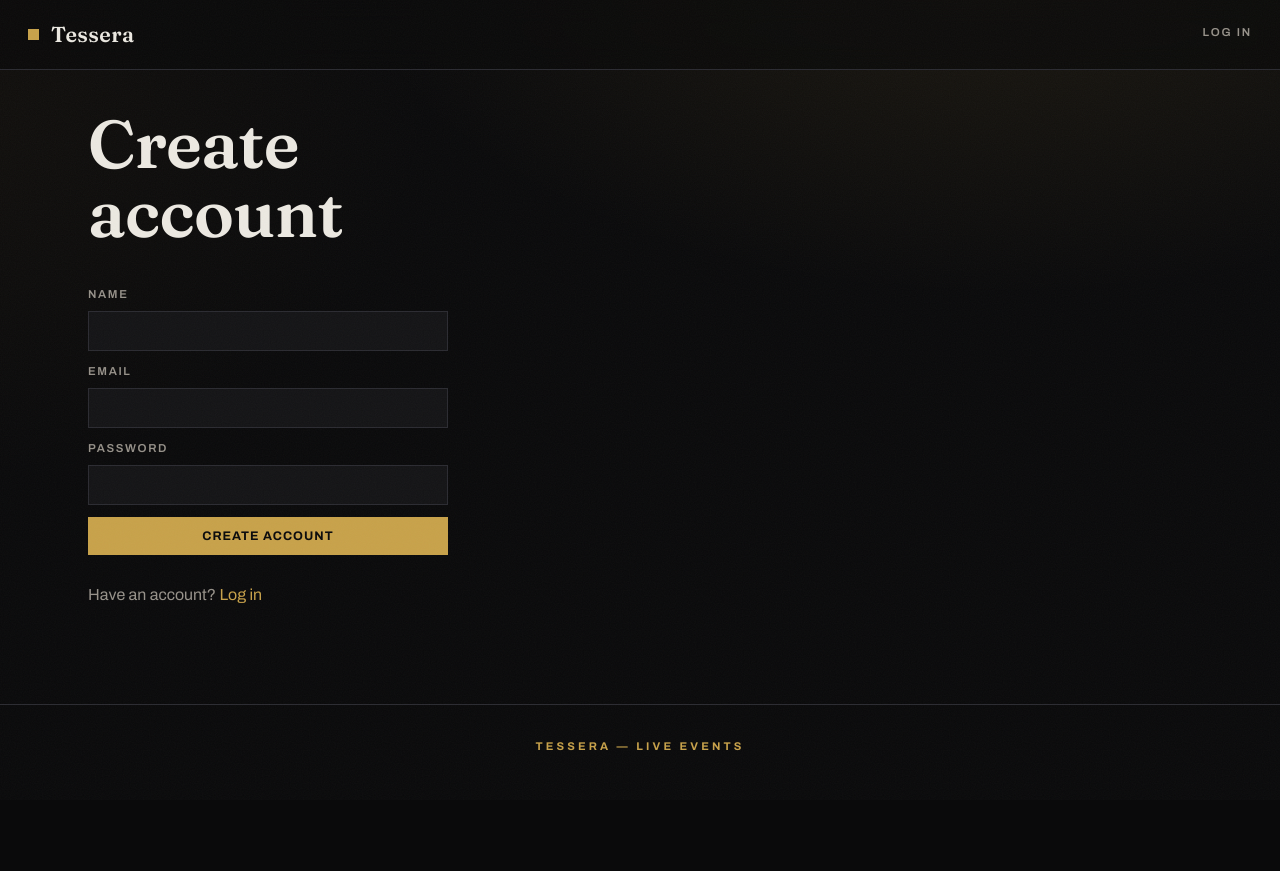
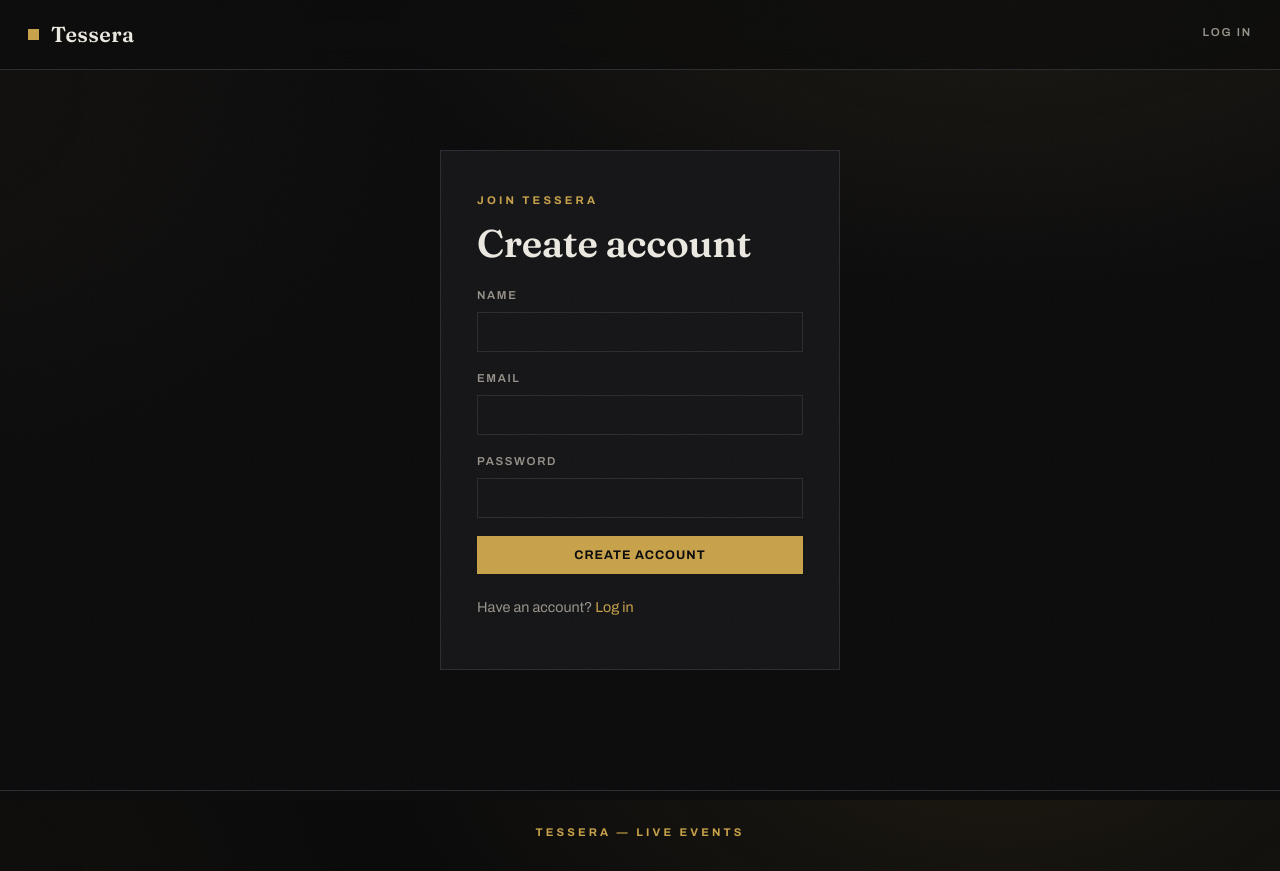
Before and after one commit to Jerry-Tekh/tessera, a React app: page /register in a window 1280 px wide. Before the commit the page ends 800 px from the top, so only its background shows below. Built offline with nearby package versions, Linux system fonts and the light colour scheme; no server answers; the HTML template or start-up script is replaced by a standard one.

Commit message:
feat(web): polished centered auth cards for login and register

```diff
--- a/src/pages/Login.jsx
+++ b/src/pages/Login.jsx
@@ -26,13 +26,18 @@ export default function Login() {
   }
 
   return (
-    <form onSubmit={onSubmit} style={{ maxWidth: 360, display: 'grid', gap: 12 }}>
-      <h1>Log in</h1>
-      {err && <p style={{ color: '#f87171' }}>{err}</p>}
-      <label>Email<br /><input type="email" value={email} onChange={(e) => setEmail(e.target.value)} required /></label>
-      <label>Password<br /><input type="password" value={password} onChange={(e) => setPassword(e.target.value)} required /></label>
-      <button className="primary" disabled={busy} type="submit">Log in</button>
-      <p style={{ color: 'var(--muted)' }}>No account? <Link to="/register" style={{ color: 'var(--accent)' }}>Register</Link></p>
-    </form>
+    <div className="reveal" style={{ maxWidth: 400, margin: '40px auto', border: '1px solid var(--border)', background: 'var(--surface)', padding: 36 }}>
+      <span className="eyebrow">Welcome back</span>
+      <h1 style={{ fontSize: '2.4rem', margin: '12px 0 24px' }}>Log in</h1>
+      {err && <p style={{ color: 'var(--danger)', fontSize: '0.9rem' }}>{err}</p>}
+      <form onSubmit={onSubmit} style={{ display: 'grid', gap: 18 }}>
+        <label>Email<input type="email" value={email} onChange={(e) => setEmail(e.target.value)} required /></label>
+        <label>Password<input type="password" value={password} onChange={(e) => setPassword(e.target.value)} required /></label>
+        <button className="primary" disabled={busy} type="submit">Log in</button>
+      </form>
+      <p className="muted" style={{ marginTop: 22, fontSize: '0.9rem' }}>
+        No account? <Link to="/register" style={{ color: 'var(--accent)' }}>Create one</Link>
+      </p>
+    </div>
   );
 }
--- a/src/pages/Register.jsx
+++ b/src/pages/Register.jsx
@@ -27,14 +27,19 @@ export default function Register() {
   }
 
   return (
-    <form onSubmit={onSubmit} style={{ maxWidth: 360, display: 'grid', gap: 12 }}>
-      <h1>Create account</h1>
-      {err && <p style={{ color: '#f87171' }}>{err}</p>}
-      <label>Name<br /><input value={name} onChange={(e) => setName(e.target.value)} required /></label>
-      <label>Email<br /><input type="email" value={email} onChange={(e) => setEmail(e.target.value)} required /></label>
-      <label>Password<br /><input type="password" value={password} onChange={(e) => setPassword(e.target.value)} required minLength={10} /></label>
-      <button className="primary" disabled={busy} type="submit">Create account</button>
-      <p style={{ color: 'var(--muted)' }}>Have an account? <Link to="/login" style={{ color: 'var(--accent)' }}>Log in</Link></p>
-    </form>
+    <div className="reveal" style={{ maxWidth: 400, margin: '40px auto', border: '1px solid var(--border)', background: 'var(--surface)', padding: 36 }}>
+      <span className="eyebrow">Join Tessera</span>
+      <h1 style={{ fontSize: '2.4rem', margin: '12px 0 24px' }}>Create account</h1>
+      {err && <p style={{ color: 'var(--danger)', fontSize: '0.9rem' }}>{err}</p>}
+      <form onSubmit={onSubmit} style={{ display: 'grid', gap: 18 }}>
+        <label>Name<input value={name} onChange={(e) => setName(e.target.value)} required /></label>
+        <label>Email<input type="email" value={email} onChange={(e) => setEmail(e.target.value)} required /></label>
+        <label>Password<input type="password" value={password} onChange={(e) => setPassword(e.target.value)} required minLength={10} /></label>
+        <button className="primary" disabled={busy} type="submit">Create account</button>
+      </form>
+      <p className="muted" style={{ marginTop: 22, fontSize: '0.9rem' }}>
+        Have an account? <Link to="/login" style={{ color: 'var(--accent)' }}>Log in</Link>
+      </p>
+    </div>
   );
 }
```
